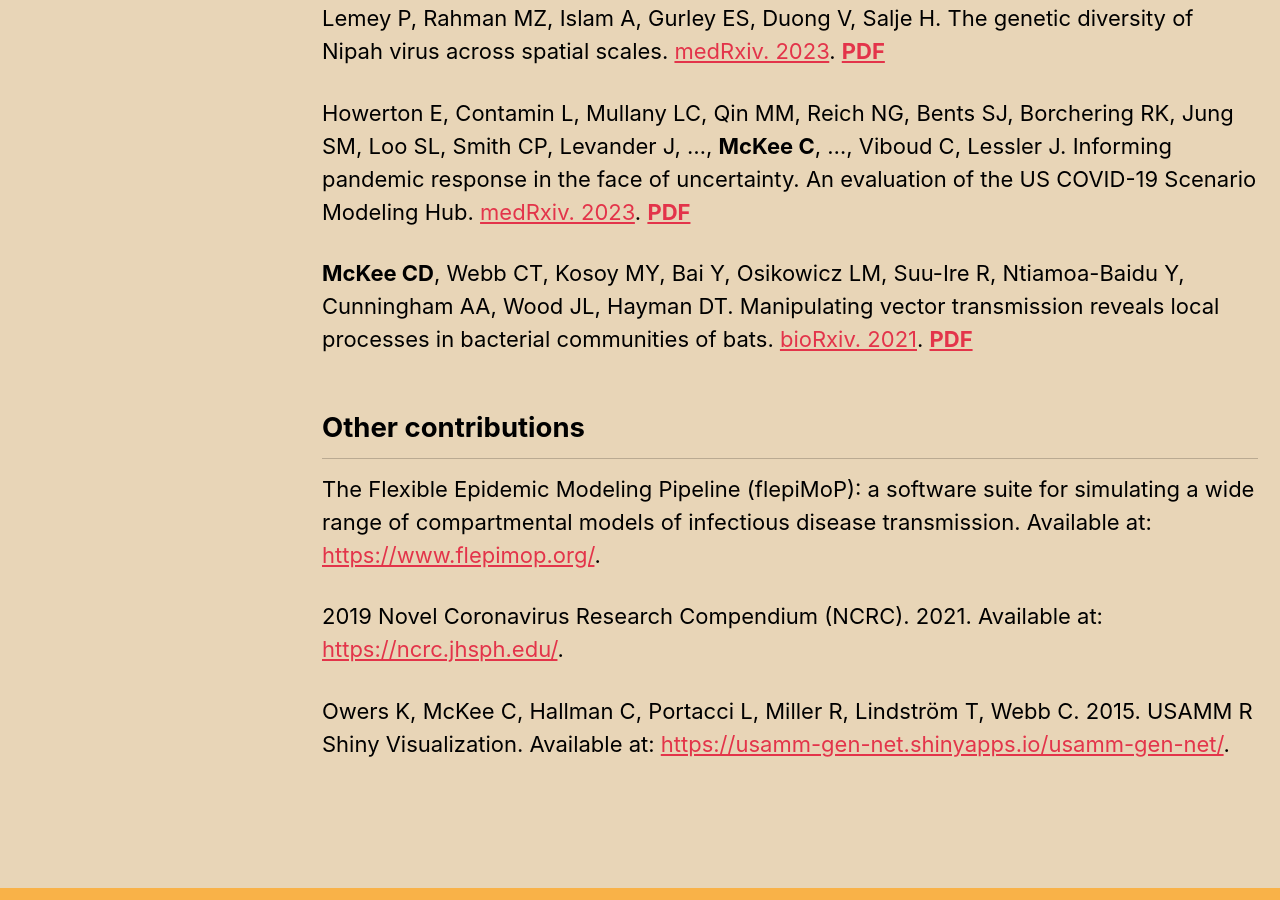
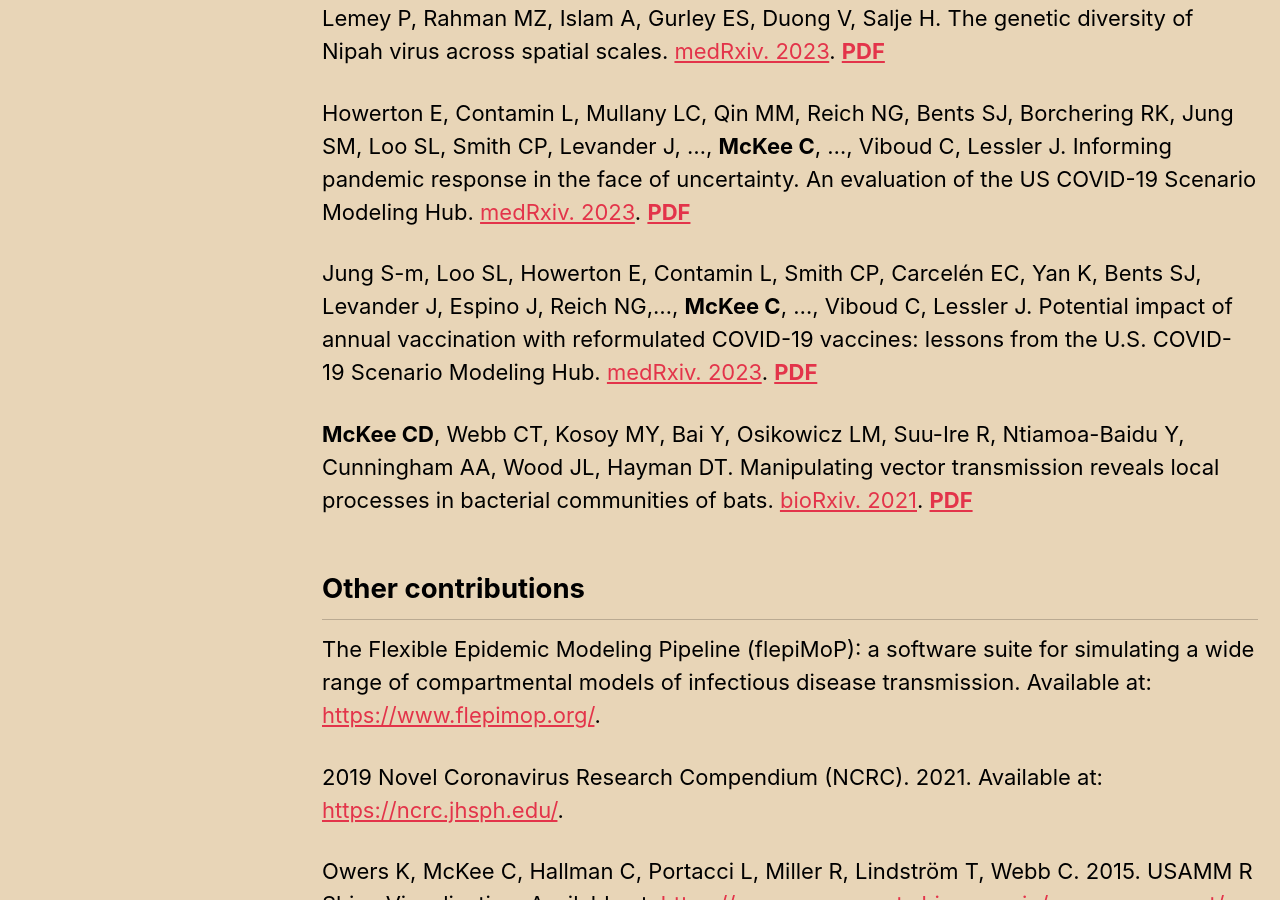
Before and after one commit to clifmckee/clifmckee.github.io, a Jekyll site: the page built from _pages/publications.md, in a window 1280 px wide and 900 px high, scrolled down 5280 px. Built offline with Jekyll 4.4.1, drawn with Linux system fonts in a browser that asks for light colours; cached includes are drawn as plain includes.

Commit message:
Update CV and pubs 2023-10-31

```diff
--- a/_pages/publications.md
+++ b/_pages/publications.md
@@ -96,6 +96,8 @@ Cortés Azuero O, Lefrancq N, Nikolay B, **McKee C**, Cappelle J, Hul V, Ou TP,
 
 Howerton E, Contamin L, Mullany LC, Qin MM, Reich NG, Bents SJ, Borchering RK, Jung SM, Loo SL, Smith CP, Levander J, ..., **McKee C**, ..., Viboud C, Lessler J. Informing pandemic response in the face of uncertainty. An evaluation of the US COVID-19 Scenario Modeling Hub. [medRxiv. 2023](https://doi.org/10.1101/2023.06.28.23291998). [**PDF**](http://clifmckee.github.io/files/2023_Howerton_medRxiv.pdf)
 
+Jung S-m, Loo SL, Howerton E, Contamin L, Smith CP, Carcelén EC, Yan K, Bents SJ, Levander J, Espino J, Reich NG,..., **McKee C**, ..., Viboud C, Lessler J. Potential impact of annual vaccination with reformulated COVID-19 vaccines: lessons from the U.S. COVID- 19 Scenario Modeling Hub. [medRxiv. 2023](https://doi.org/10.1101/2023.10.26.23297581 ). [**PDF**](http://clifmckee.github.io/files/2023_Jung_medRxiv.pdf)
+
 **McKee CD**, Webb CT, Kosoy MY, Bai Y, Osikowicz LM, Suu-Ire R, Ntiamoa-Baidu Y, Cunningham AA, Wood JL, Hayman DT. Manipulating vector transmission reveals local processes in bacterial communities of bats. [bioRxiv. 2021](https://doi.org/10.1101/2021.03.03.433743). [**PDF**](http://clifmckee.github.io/files/2021_McKee_bioRxiv.pdf)
 
 ## Other contributions
```
Also changed, not shown: 2 other files.
